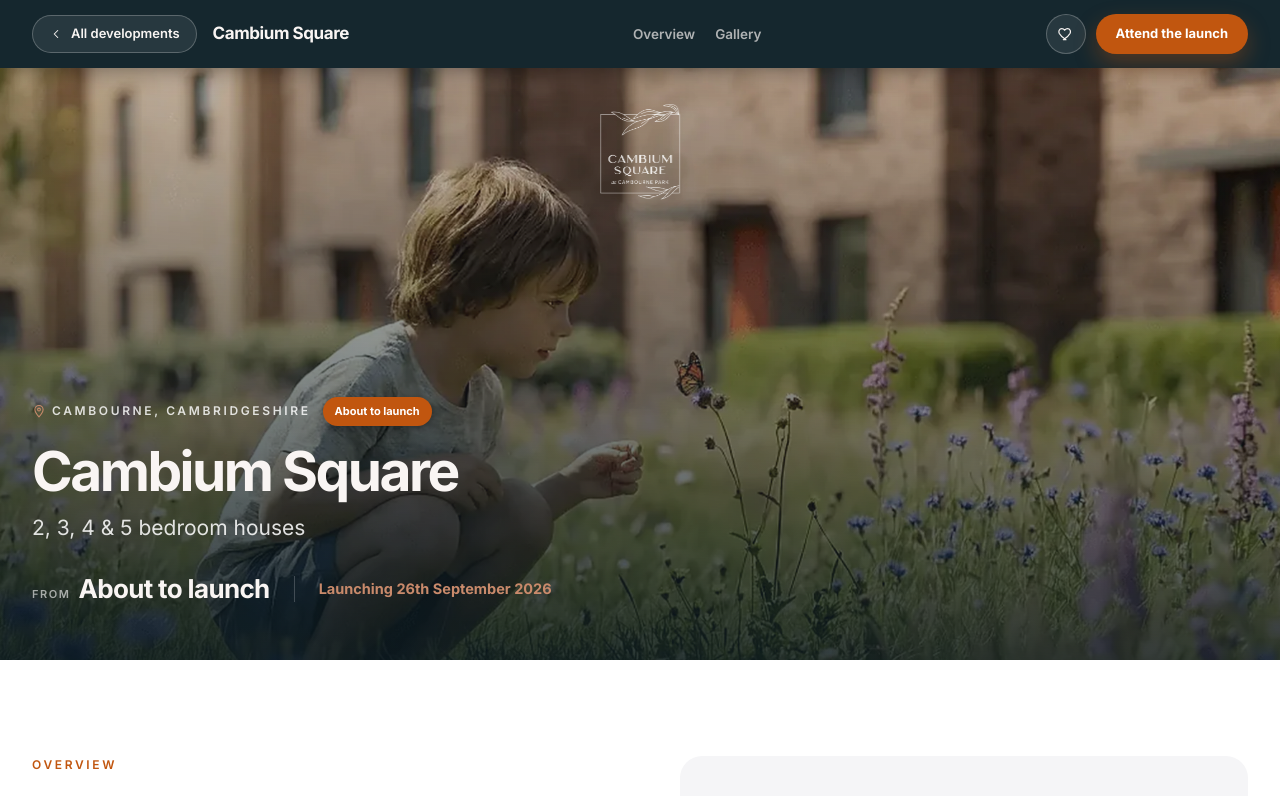
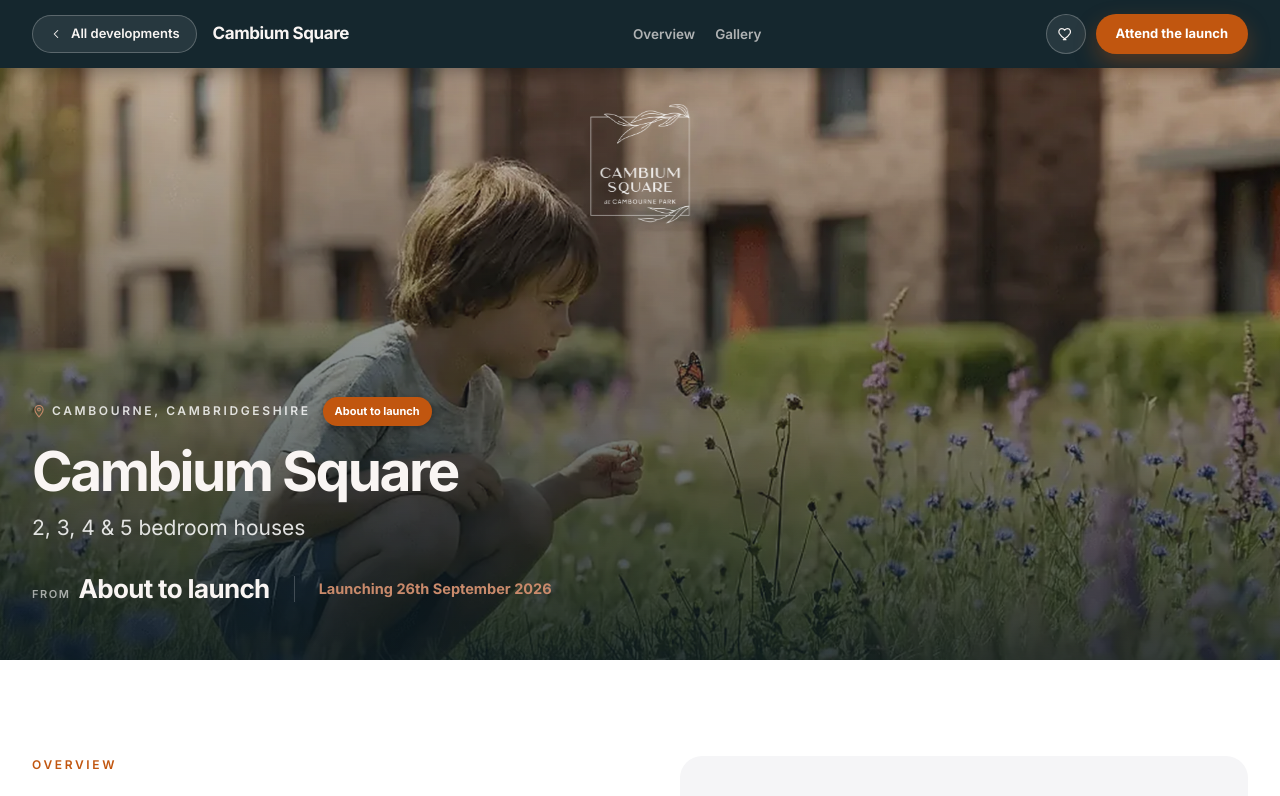
Before and after one commit to candoosteven-rgb/hill-international-microsite, a Next.js app: page /developments/cambium-square in a window 1280 px wide. Shown: the top 796 px of the page. Built offline with nearby package versions, Linux system fonts and the light colour scheme.

Commit message:
Increase Cambium Square's hero logo size by 25%
Co-Authored-By: Claude Sonnet 5 <noreply@anthropic.com>
Claude-Session: https://claude.ai/code/session_013SYPegGvRvxpYD8QxF5VdC

```diff
--- a/src/components/DevelopmentPage.tsx
+++ b/src/components/DevelopmentPage.tsx
@@ -18,6 +18,9 @@ import Footer from "@/components/Footer";
 // Dev logos that are dark line-art marks (not pre-colored for a dark backdrop) —
 // forced to white on the hero image, matching the design's per-id filter table.
 const FORCE_WHITE_HERO_LOGO_IDS = new Set(["city-reach"]);
+
+// Dev logos shown 25% larger on the hero image than the default size.
+const LARGE_HERO_LOGO_IDS = new Set(["cambium-square"]);
 
 // Real branded local-area map images, where we actually have one - kept in
 // preference to the generic embed below since they match the design exactly.
@@ -314,7 +317,11 @@ export default function DevelopmentPage({ id }: { id: string }) {
             <img
               src={logoSrc}
               alt={`${d.name} logo`}
-              className="h-[100px] max-w-[240px] object-contain md:h-24 md:max-w-[280px]"
+              className={
+                LARGE_HERO_LOGO_IDS.has(d.id)
+                  ? "h-[125px] max-w-[300px] object-contain md:h-[120px] md:max-w-[350px]"
+                  : "h-[100px] max-w-[240px] object-contain md:h-24 md:max-w-[280px]"
+              }
               style={{
                 filter: FORCE_WHITE_HERO_LOGO_IDS.has(d.id)
                   ? "brightness(0) invert(1) drop-shadow(0 6px 18px rgba(0,0,0,0.35))"
```
